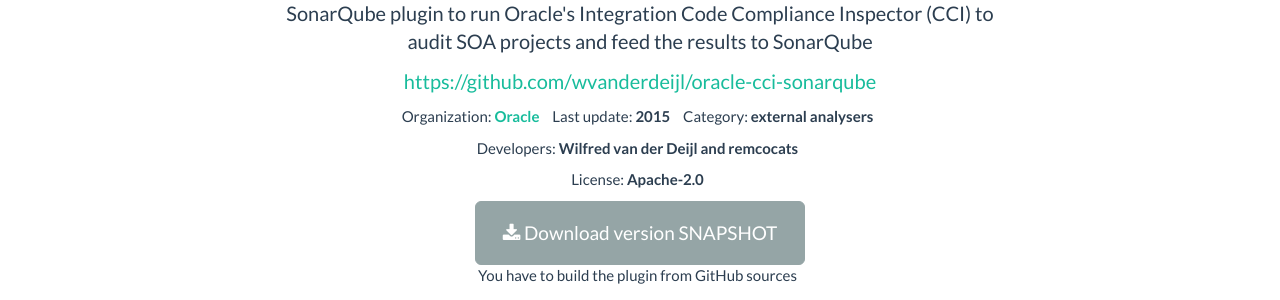
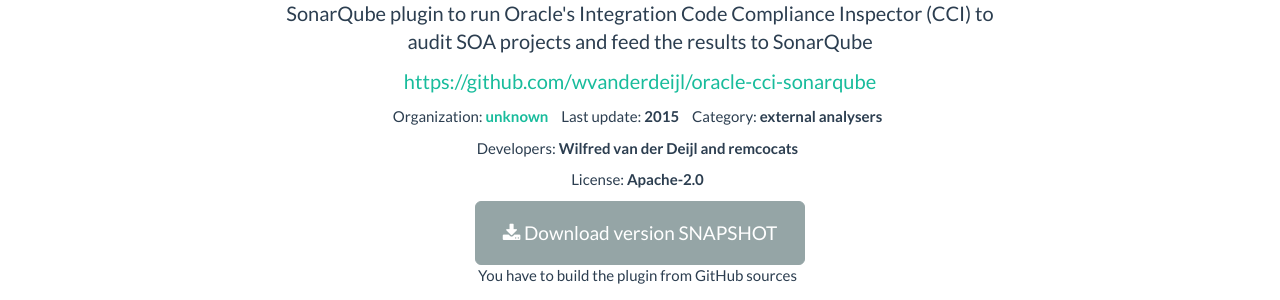
Before and after one commit to sonarplugins/sonarplugins.github.io, a Jekyll site: the page built from _posts/0000-01-05-cci.markdown, in a window 1280 px wide and 1145 px high. Shown: the part 295-595 px from the top of the window. Built offline with Jekyll 4.4.1, drawn with Linux system fonts in a browser that asks for light colours; comment, search, counter and statistics services are not loaded.

Commit message:
Update 0000-01-05-cci.markdown

```diff
--- a/_posts/0000-01-05-cci.markdown
+++ b/_posts/0000-01-05-cci.markdown
@@ -2,8 +2,8 @@
 title: CCI
 layout: plugin
 homepage: https://github.com/wvanderdeijl/oracle-cci-sonarqube
-organization: Oracle
-organization_url:
+organization: unknown
+organization_url: https://github.com/wvanderdeijl/oracle-cci-sonarqube
 download_url: https://github.com/wvanderdeijl/oracle-cci-sonarqube/archive/master.zip
 download_version: SNAPSHOT
 download_description: You have to build the plugin from GitHub sources
```
